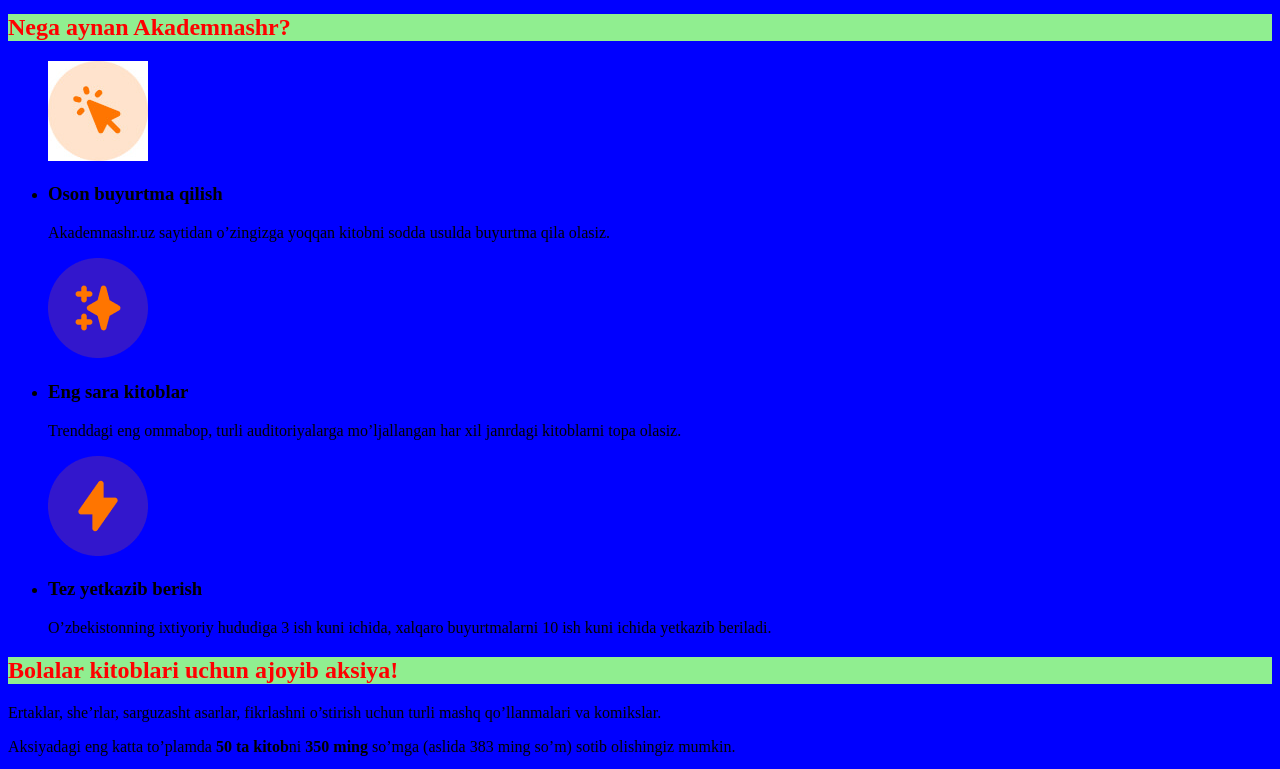
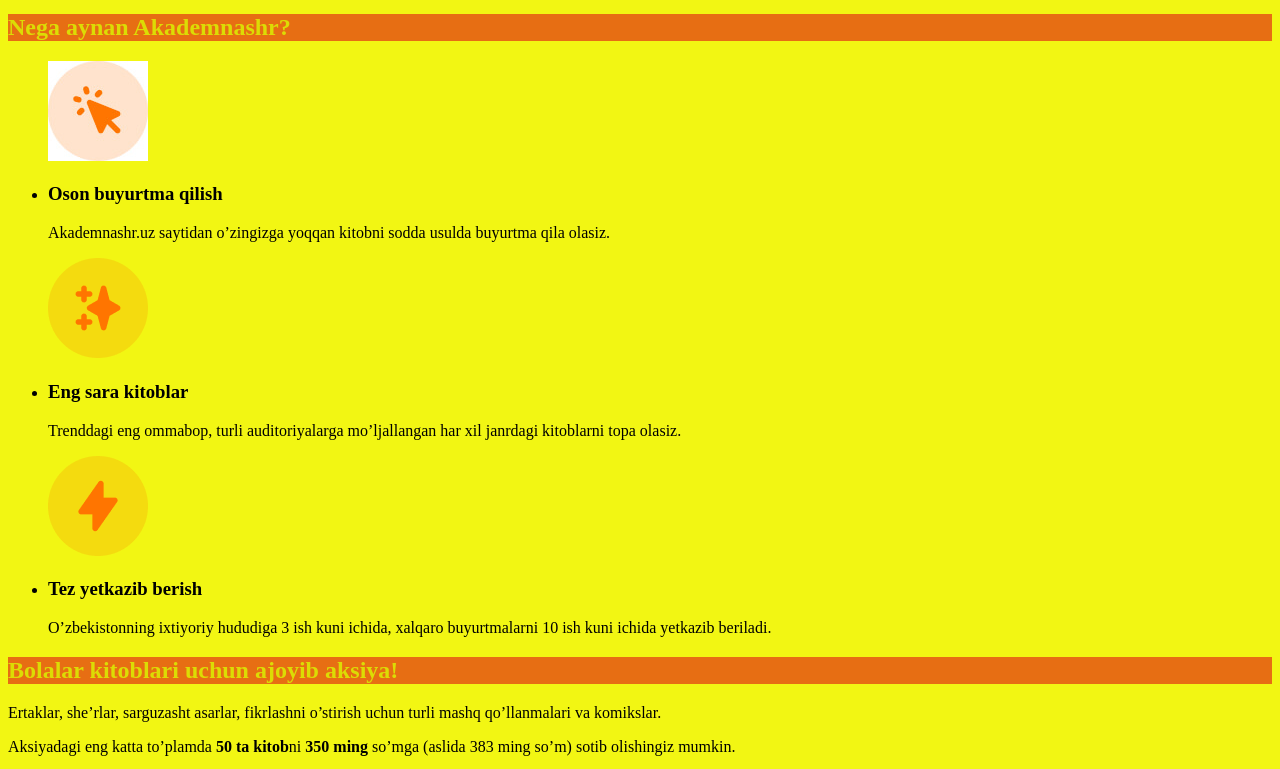
Before and after one commit to User9725/001-html-fundamentals, a plain HTML site: page index.html in a window 1280 px wide. Shown: the part 197-966 px from the top of the page. Drawn offline with Linux system fonts and the light colour scheme.

Commit message:
change color

```diff
--- a/css/styles.css
+++ b/css/styles.css
@@ -1,8 +1,8 @@
 body{
-  background-color: blue;
+  background-color: rgb(242, 246, 19);
 }
 
 h2 {
-  background-color: lightgreen;
-  color: red;
+  background-color: #e1131398  ;
+  color: rgba(217, 255, 0, 0.76);
 }
```
Also changed, not shown: index-2.html (+1 -0 lines).
